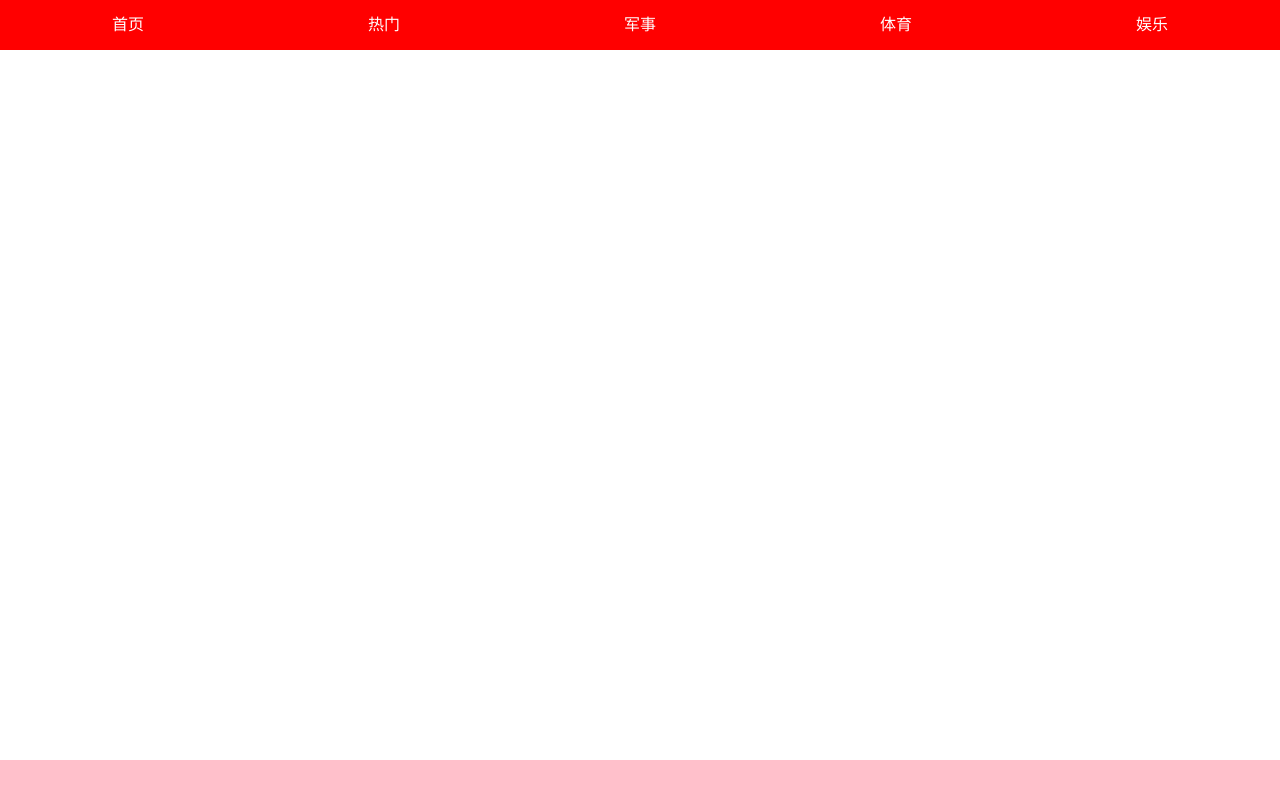
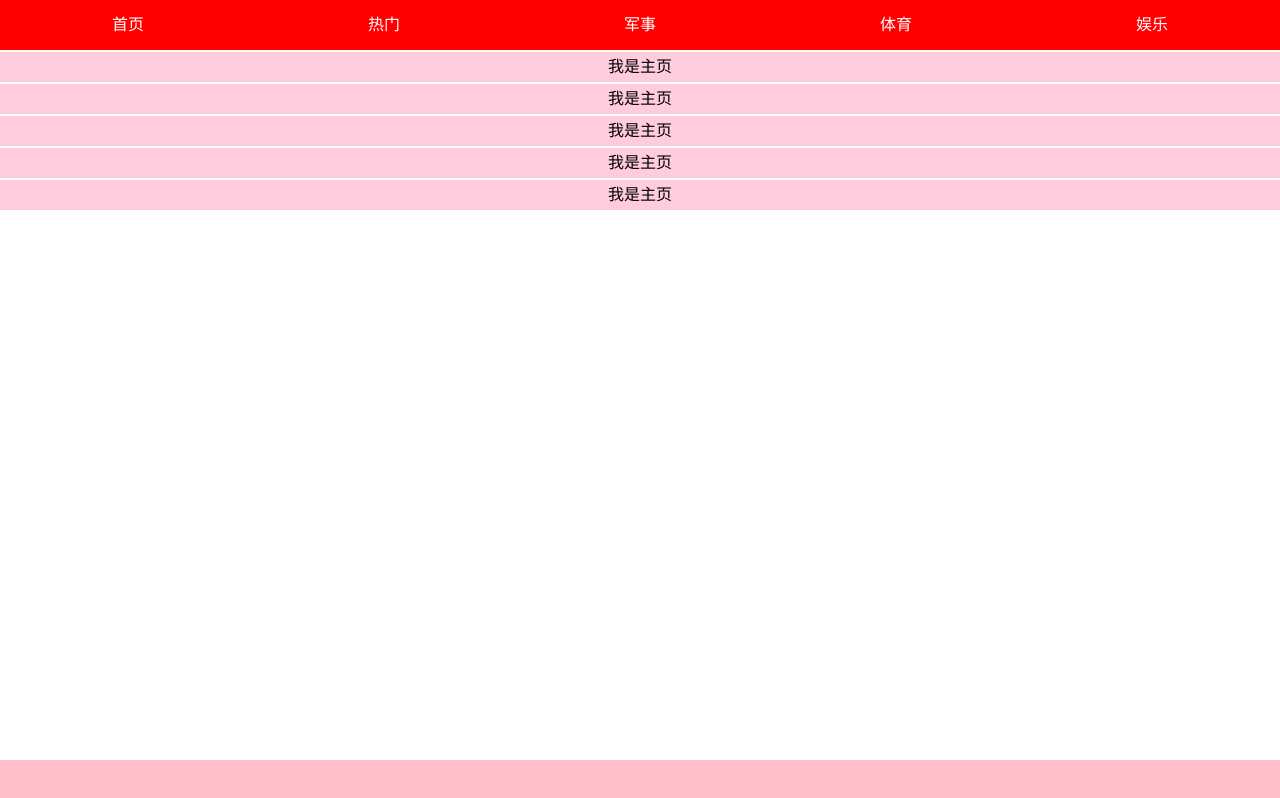
Before and after one commit to ws-git/branch, a plain HTML site: page index.html in a window 1280 px wide. Drawn offline with Linux system fonts and the light colour scheme.

Commit message:
添加main

```diff
--- a/css/style.css
+++ b/css/style.css
@@ -52,3 +52,17 @@ body,
     flex: 1;
     text-align: center;
 }
+
+.wrap main {
+    width: 100%;
+    height: auto;
+}
+
+.wrap main ol li {
+    width: 100%;
+    height: 30px;
+    line-height: 30px;
+    text-align: center;
+    background: #fcd;
+    margin-top: 2px;
+}
--- a/index.html
+++ b/index.html
@@ -20,7 +20,15 @@
                 <li>娱乐</li>
             </ul>
         </header>
-        <main></main>
+        <main>
+            <ol>
+                <li>我是主页</li>
+                <li>我是主页</li>
+                <li>我是主页</li>
+                <li>我是主页</li>
+                <li>我是主页</li>
+            </ol>
+        </main>
         <footer></footer>
     </div>
 </body>
```
Lines whose indentation alone changed are shown as unchanged.
